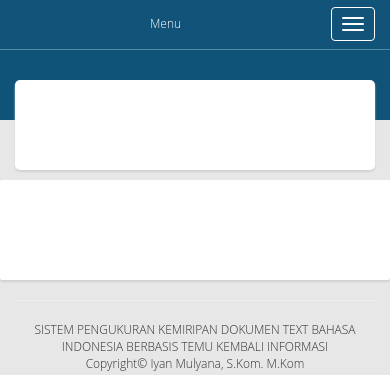
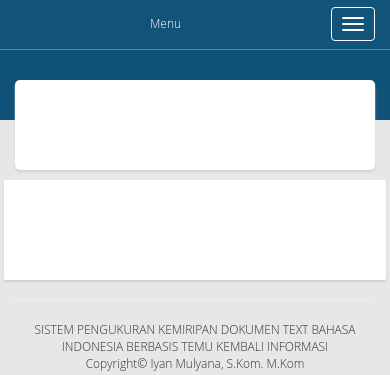
Before and after one commit to masdikdok/pakiyan, a PHP site: page /tcpdf/ in a window 390 px wide. Shown: the part 71-446 px from the top of the page. Run offline with PHP 8.4, Linux system fonts and the light colour scheme; some libraries are stand-ins or nearby versions.

Commit message:
update kerangka

```diff
--- a/index.php
+++ b/index.php
@@ -48,10 +48,8 @@
           <h2></h2>
         </div>
       </div>
-      <div class="container-fluid">
-        <div class="isi-content ">
+      <div class="isi-content ">
 
-        </div>
       </div>
     </div>
 
--- a/pusatdata/css/mystyles.css
+++ b/pusatdata/css/mystyles.css
@@ -79,6 +79,8 @@ body{
 }
 
 .isi-content{
+  width: 90%;
+  margin: auto;
   border-radius: 5px;
   box-shadow: 0px 2px 2px rgb(209, 209, 209);
   background-color: white;
@@ -86,16 +88,16 @@ body{
   margin-top: 10px;
 }
 
+@media screen and (max-width: 1024px) {
 
+  .isi-content{width: 98%;}
+
+}
 
 @media screen and (max-width: 425px) {
-  p{
-    font-size: 12px;
-  }
+  p{ font-size: 12px; }
 
-  a{
-      font-size: 12px;
-  }
+  a{ font-size: 12px; }
 
   #header a{
     font-size: 12px;
```
